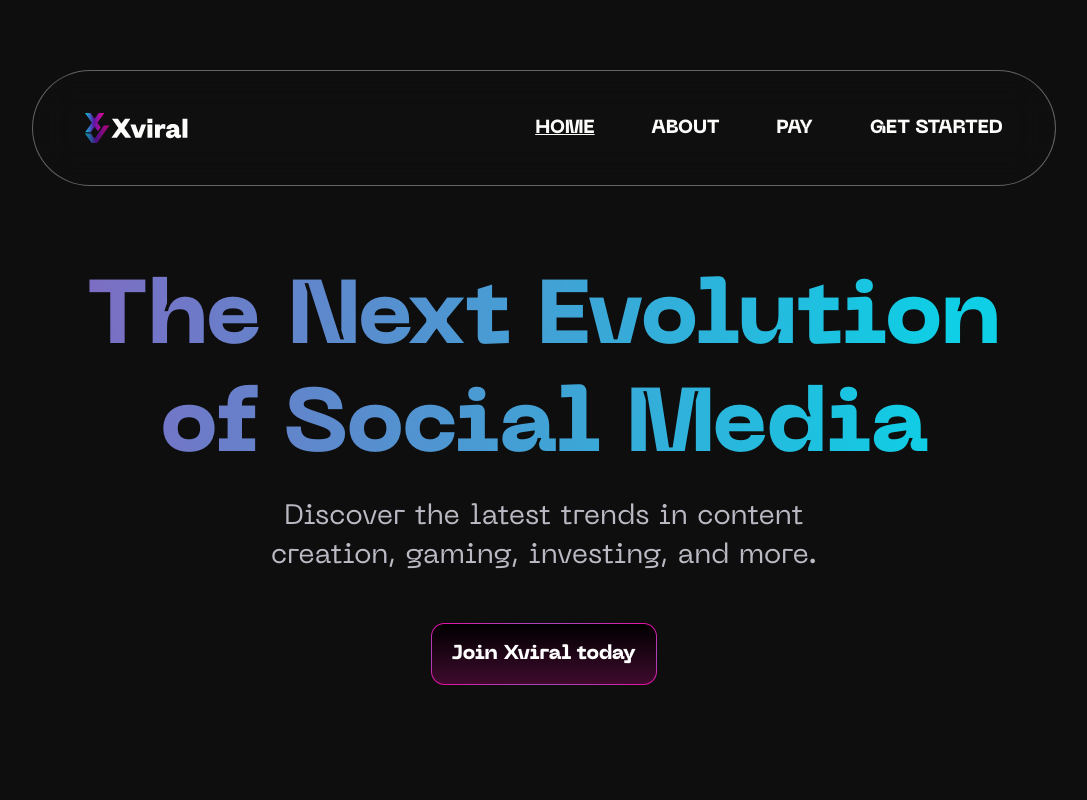
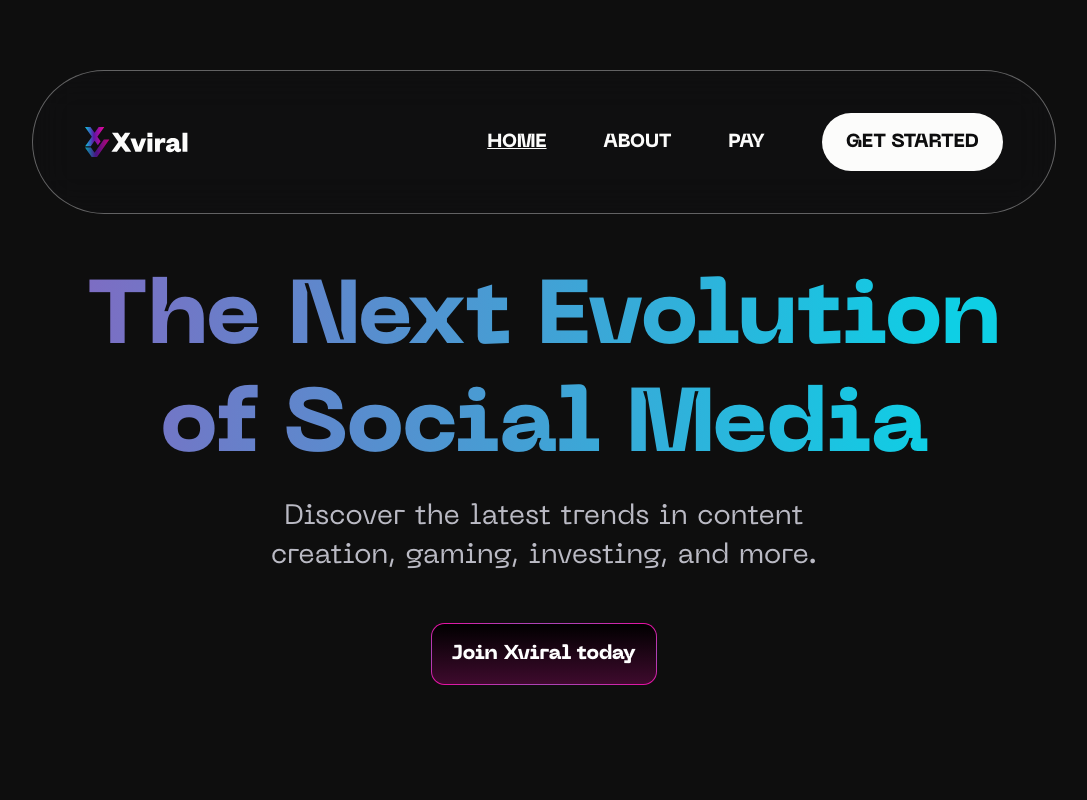
Before and after one commit to danieltolani/thmx, a React (Create React App) app: page / in a window 1280 px wide. Shown: the top 800 px of the page, without its empty margins (96-1183 px from the left). Built offline with nearby package versions, Linux system fonts and the light colour scheme.

Commit message:
added - get started nav link

```diff
--- a/src/components/layout.jsx
+++ b/src/components/layout.jsx
@@ -53,8 +53,8 @@ const Layout = () => {
             <div className='nav-routes-container'>
                 <CustomNavLink className='side-bar-link' to='/' >Home</CustomNavLink>
                 <CustomNavLink className='side-bar-link' to='/place-to-stay' >About</CustomNavLink>
-                <CustomNavLink className='side-bar-link' to='/NFTS' >pay</CustomNavLink>
-                <CustomNavLink className='side-bar-link' to='/NFTS' >get started</CustomNavLink>
+                <CustomNavLink className='side-bar-link' to='/nfts' >pay</CustomNavLink>
+                <CustomNavLink className='side-bar-link' to='/get-started' >get started</CustomNavLink>
             </div>
 
             {/* <div className="nav-rhs">
--- a/src/sass/layout.scss
+++ b/src/sass/layout.scss
@@ -69,6 +69,16 @@
         font-weight: 800;
         font-size: 18.9px;
         line-height: 18px;
+        display: flex;
+        align-items: center;
+
+        &:last-child{
+          // border: 2px solid rgb(255, 255, 255);
+          background: white;
+          color: #0E0E0E;
+          padding: 1.25rem 1.5rem;
+          border-radius: 33px;
+        }
       }
     }
 
--- a/src/styles/layout.css
+++ b/src/styles/layout.css
@@ -83,6 +83,14 @@
   font-weight: 800;
   font-size: 18.9px;
   line-height: 18px;
+  display: flex;
+  align-items: center;
+}
+.nav-section .nav-links .nav-routes-container a.side-bar-link:last-child {
+  background: white;
+  color: #0E0E0E;
+  padding: 1.25rem 1.5rem;
+  border-radius: 33px;
 }
 
 @media screen and (max-width: 890px) {
```
Also changed, not shown: 1 other file (tests, documents, lock files or other folders).
